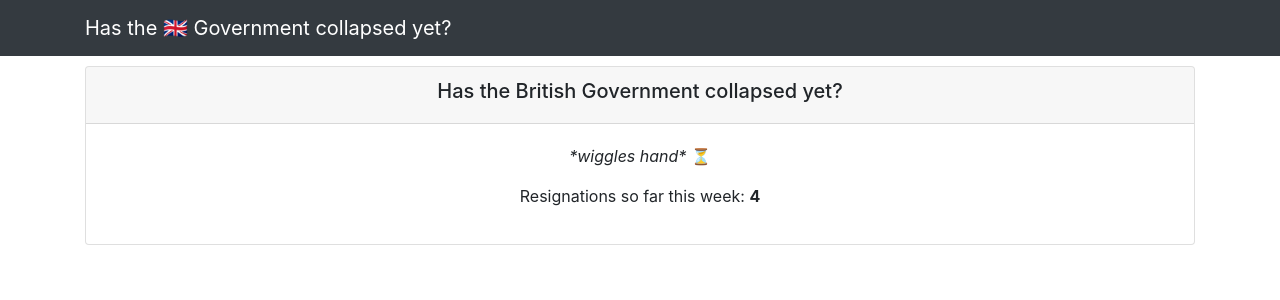
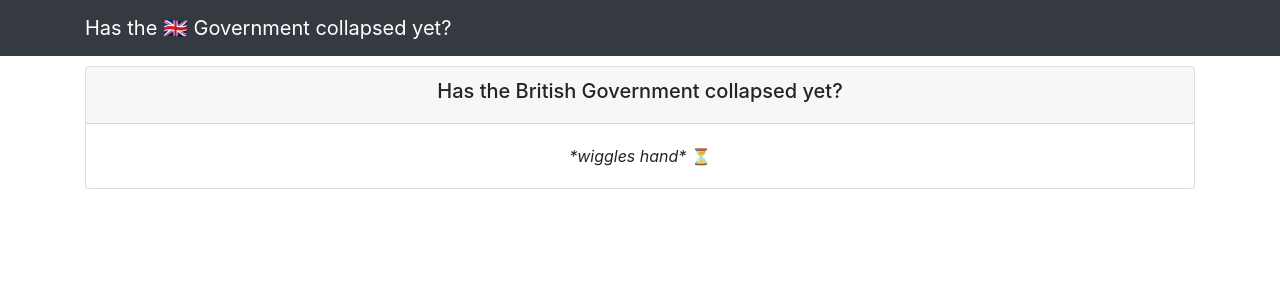
Before and after one commit to martincostello/hasthebritishgovernmentcollapsedyet, a Jekyll site: the page built from index.html, in a window 1280 px wide. Shown: the top 300 px of the page. Built offline with Jekyll 4.4.1, drawn with Linux system fonts in a browser that asks for light colours; nearby versions of some CDN libraries.

Commit message:
Update index.html

```diff
--- a/index.html
+++ b/index.html
@@ -8,8 +8,5 @@ title: Has the British Government collapsed yet?
   </div>
   <div class="card-body">
     <p class="card-text"><em>*wiggles hand*</em> ⏳</p>
-    <p>
-      Resignations so far this week: <strong>4</strong>
-    </p>
   </div>
 </div>
```
